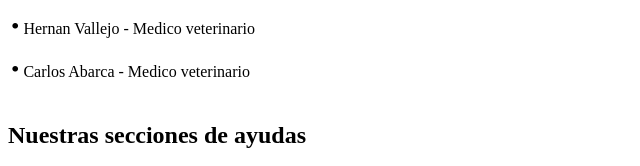
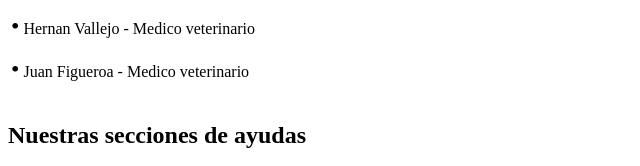
Before and after one commit to HVMASTER/ProyectoActividad, a plain HTML site: page index.html in a window 1280 px wide. Shown: the part 246-412 px from the top of the page, 0-640 px from the left. Drawn offline with Linux system fonts and the light colour scheme.

Commit message:
sdjkhfasjkhf

```diff
--- a/index.html
+++ b/index.html
@@ -25,7 +25,7 @@
                 </div>
     <p><span style="font-size: 24px;">&bull;</span> Manuel Concha - Medico veterinario</p>
     <p><span style="font-size: 24px;">&bull;</span> Hernan Vallejo - Medico veterinario</p>
-    <p><span style="font-size: 24px;">&bull;</span> Carlos Abarca - Medico veterinario</p>
+    <p><span style="font-size: 24px;">&bull;</span> Juan Figueroa - Medico veterinario</p>
             </td>
         </tr>
 </table>
```
